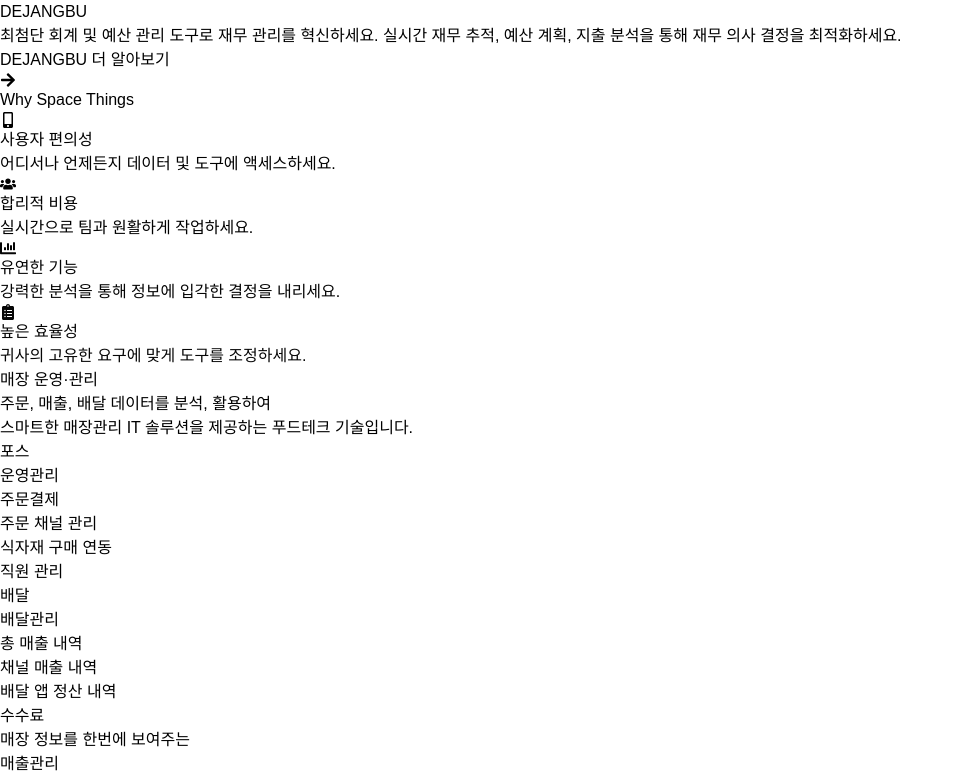
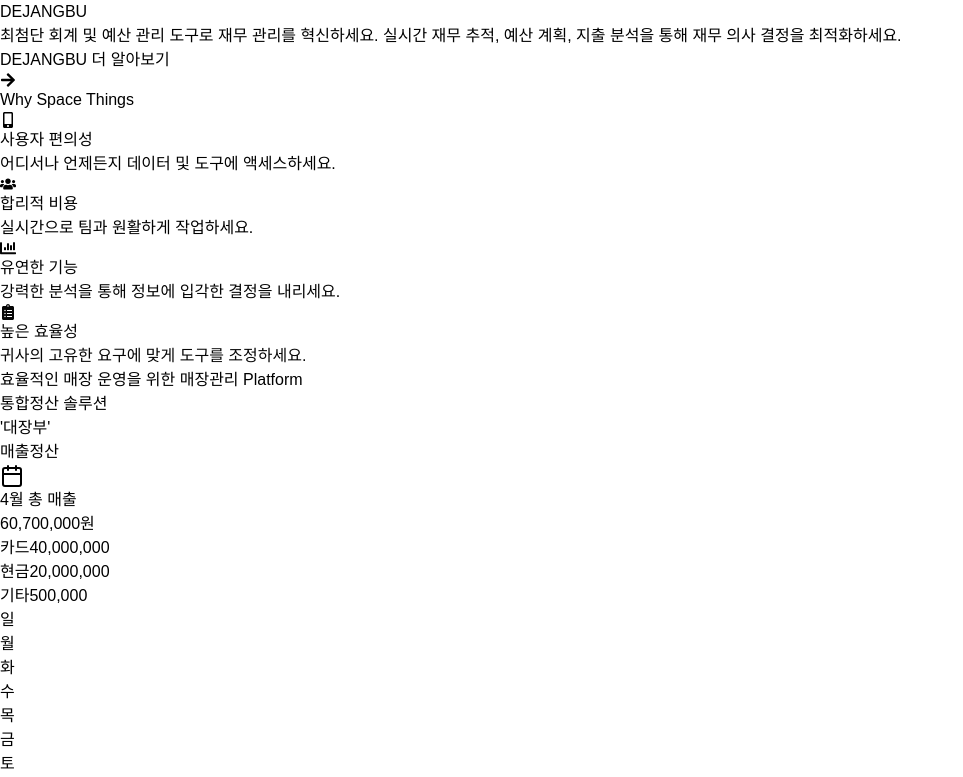
Before and after one commit to Souravhere/spacethings, a Next.js app: page / in a window 1280 px wide. Shown: the part 2006-2783 px from the top of the page, without its empty margins (0-963 px from the left). Built offline with nearby package versions, Linux system fonts and the light colour scheme; a web font is replaced by a local one.

Commit message:
new comp added

```diff
--- a/src/app/page.tsx
+++ b/src/app/page.tsx
@@ -1,4 +1,5 @@
 import ALLCARE from "@/components/ALL-CARE";
+import AnalyticsDashboard from "@/components/AnalyticsDashboard";
 import Appdownload from "@/components/Appdownload";
 // import Appshowcomp from "@/components/Appshow";
 import Caresection from "@/components/Caresections";
@@ -16,8 +17,7 @@ export default function Home() {
         {/* <Techinfo/>  this comp is removed due new ui */}
         <ServicesPage/>
         {/* <Wassusection/>  this comp is removed due to new ui update*/}
-
-        {/* here is two new section added from the figma file */}
+        <AnalyticsDashboard/>
         <StoreOperation/>
         <Caresection/>
         <ALLCARE/>
--- a/src/components/AnalyticsDashboard.tsx
+++ b/src/components/AnalyticsDashboard.tsx
@@ -10,7 +10,7 @@ export default function AnalyticsDashboard() {
   const [rightRef, rightInView] = useInView({ threshold: 0.2, triggerOnce: true })
 
   return (
-    <section className="relative min-h-screen bg-[#1a237e] py-20 px-4 md:px-8">
+    <section className="relative min-h-screen bg-blue-400 py-20 px-4 md:px-8">
       {/* Background Pattern */}
       <div className="absolute inset-0 opacity-5">
         <div className="absolute inset-0" style={{
```
